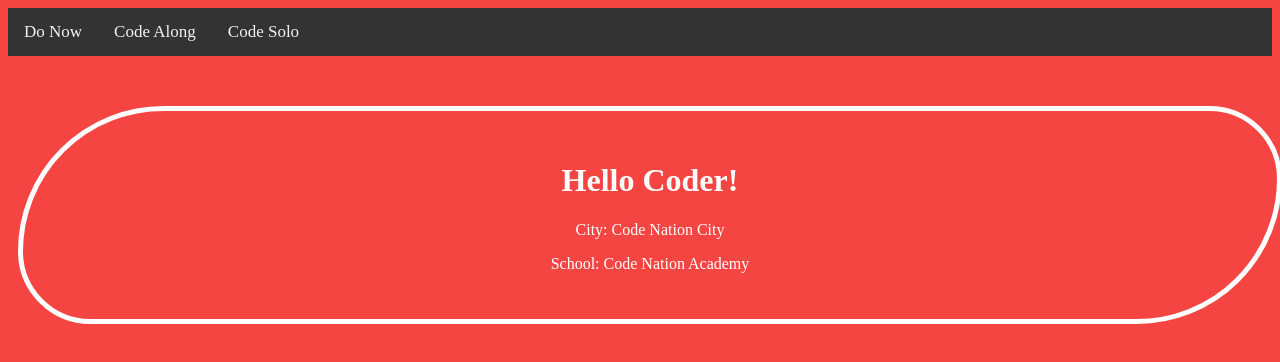
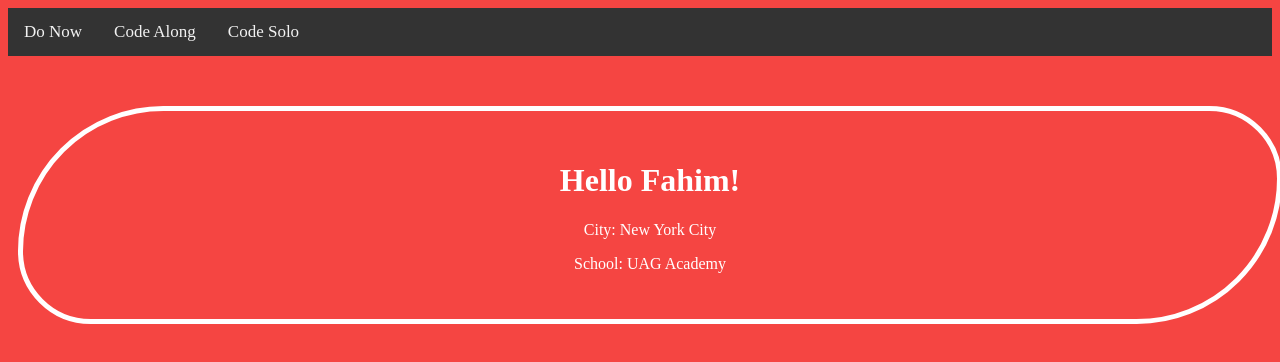
Before and after one commit to itscodenation/int-u2l1-23-24-student-exercises, a plain HTML site: page index.html in a window 1280 px wide. Drawn offline with Linux system fonts and the light colour scheme.

Commit message:
HTML Lesson 1

```diff
--- a/index.html
+++ b/index.html
@@ -14,11 +14,11 @@
 
   <div class="container">
     <!-- 1. Change the text to say your name instead of "Hello Coder!". -->
-    <h1>Hello Coder!</h1>
+    <h1>Hello Fahim!</h1>
     <!-- 2. Change the text to be the city you live in. -->
-    <p>City: Code Nation City</p>
+    <p>City: New York City</p>
     <!-- 3. Change the text to be the school you go to. -->
-    <p>School: Code Nation Academy</p>
+    <p>School: UAG Academy</p>
     <!-- Optional: Try to make another line of text that says your favorite type of music. Hint: Use the code on the previous lines as a guide. -->
   </div>
 </body>
```
Also changed, not shown: code-along.html (+4 -4 lines), code-solo.html (+2 -2 lines), 2 other files.
